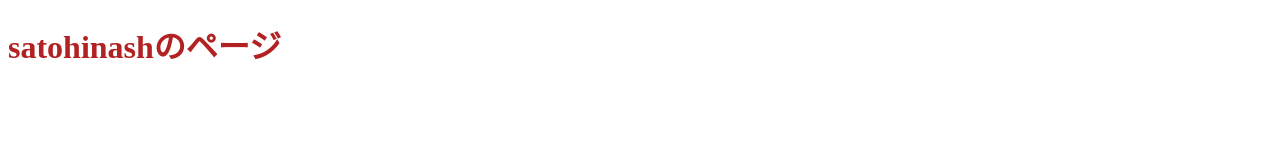
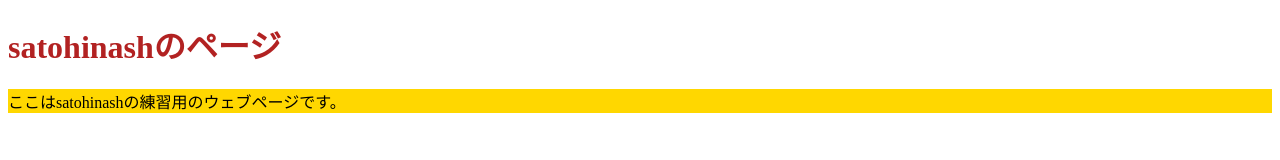
Before and after one commit to satohinash/satohinash.github.io, a plain HTML site: page index.html in a window 1280 px wide. Drawn offline with Linux system fonts and the light colour scheme.

Commit message:
p要素を追加した

```diff
--- a/index.html
+++ b/index.html
@@ -8,5 +8,7 @@
 </head>
 <body>
     <h1>satohinashのページ</h1>
+
+    <p>ここはsatohinashの練習用のウェブページです。</p>
 </body>
 </html>
--- a/style.css
+++ b/style.css
@@ -1,3 +1,7 @@
 h1 {
     color: firebrick;
 }
+
+p {
+    background: gold;
+}
```
